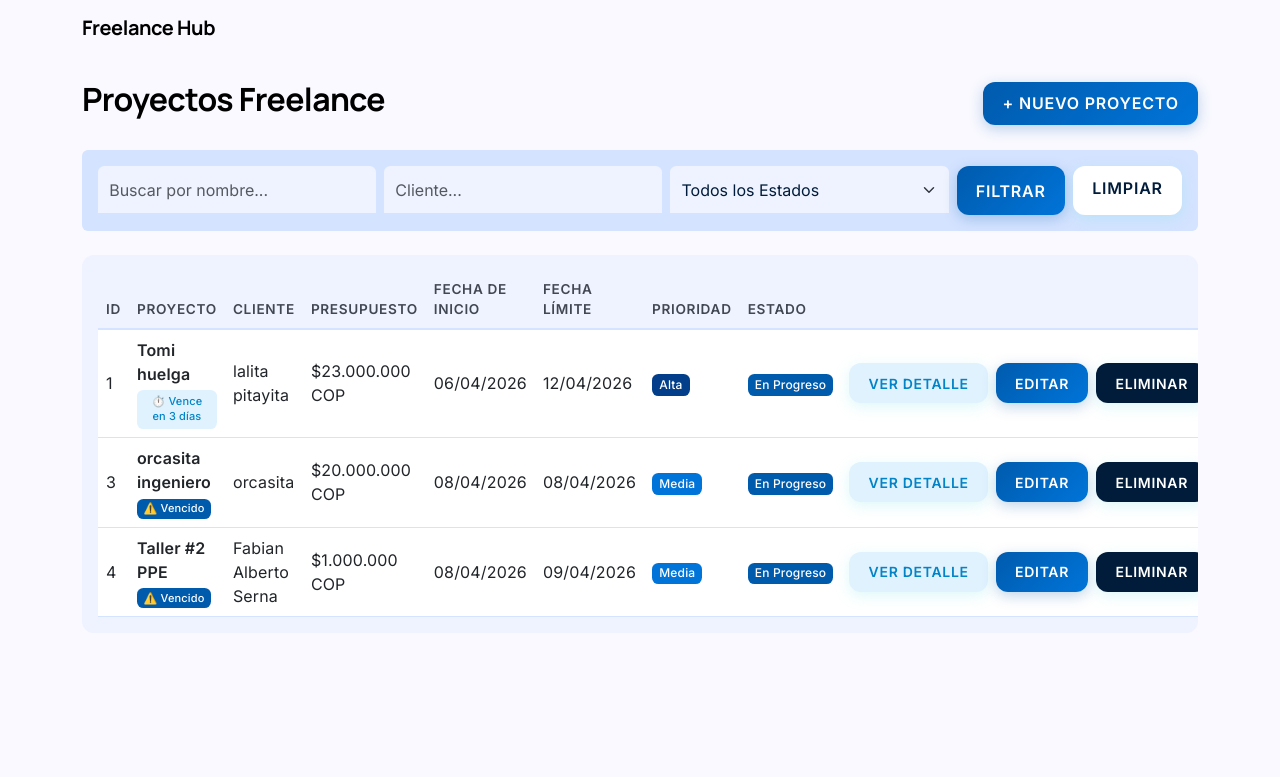
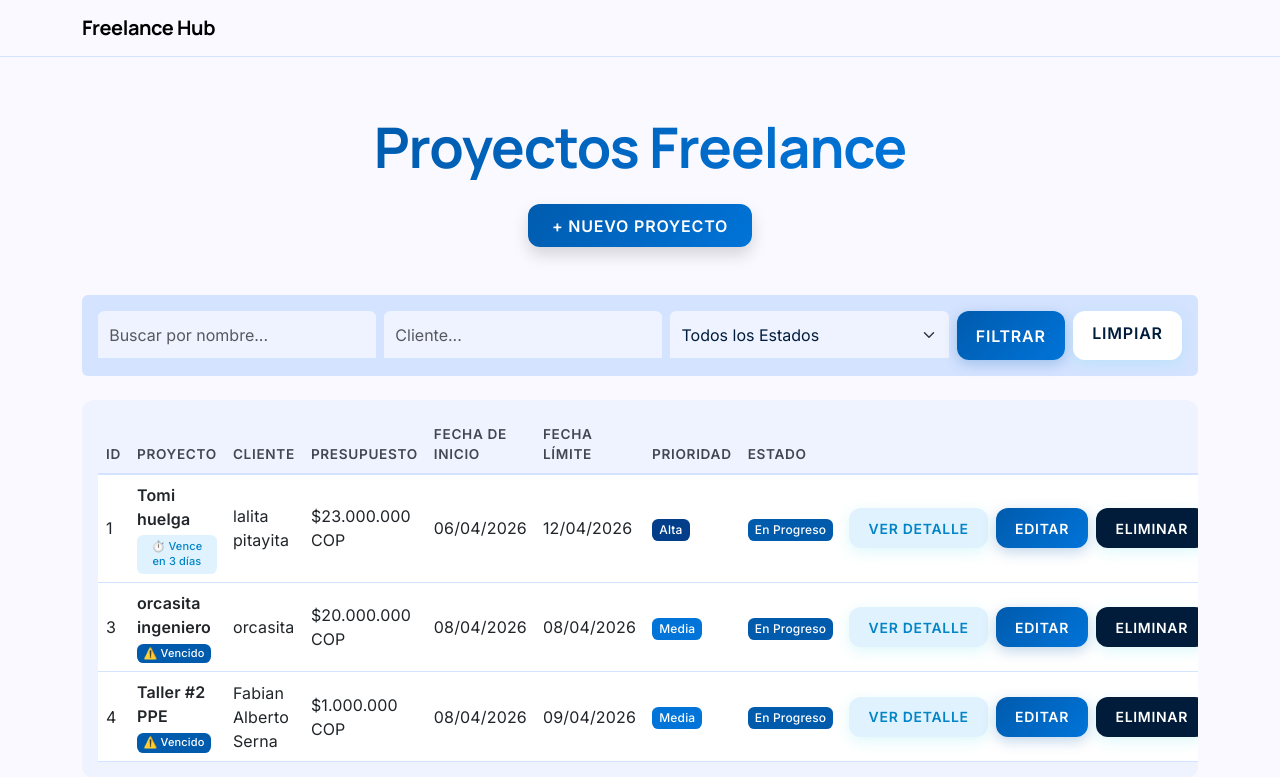
Before and after one commit to TomiCP0919/Taller-2_PPE, a Django app: page /proyectos/ in a window 1280 px wide. Shown: the top 777 px of the page. Before the commit the page ends 617 px from the top, so only its background shows below. Run offline with Django 5.2, Linux system fonts and the light colour scheme; data comes from the database, SQL or seed files in the repository; both versions use the stored data as it was after the commit.

Commit message:
Cambios de estetica

```diff
--- a/freelance_hub/templates/freelance_hub/base.html
+++ b/freelance_hub/templates/freelance_hub/base.html
@@ -1,6 +1,7 @@
 {% load static %}
 <!DOCTYPE html>
 <html lang="es">
+
 <head>
     <meta charset="UTF-8">
     <meta name="viewport" content="width=device-width, initial-scale=1.0">
@@ -8,13 +9,17 @@
     <!-- Google Fonts -->
     <link rel="preconnect" href="https://fonts.googleapis.com">
     <link rel="preconnect" href="https://fonts.gstatic.com" crossorigin>
-    <link href="https://fonts.googleapis.com/css2?family=Inter:wght@400;500;600&family=Manrope:wght@600;700;800&display=swap" rel="stylesheet">
+    <link
+        href="https://fonts.googleapis.com/css2?family=Inter:wght@400;500;600&family=Manrope:wght@600;700;800&display=swap"
+        rel="stylesheet">
     <!-- Bootstrap & Custom CSS -->
     <link href="https://cdn.jsdelivr.net/npm/bootstrap@5.3.0/dist/css/bootstrap.min.css" rel="stylesheet">
     <link rel="stylesheet" href="{% static 'freelance_hub/css/styles.css' %}">
 </head>
+
 <body>
-    <nav class="navbar navbar-expand-lg navbar-dark mb-4">
+    <nav class="navbar navbar-expand-lg navbar-dark mb-4 border-bottom"
+        style="border-color: var(--surf-container-highest) !important;">
         <div class="container">
             <a class="navbar-brand" href="{% url 'freelance_hub:landing' %}">Freelance Hub</a>
             <ul class="navbar-nav ms-auto">
@@ -26,4 +31,5 @@
     </div>
     <script src="https://cdn.jsdelivr.net/npm/bootstrap@5.3.0/dist/js/bootstrap.bundle.min.js"></script>
 </body>
+
 </html>
--- a/freelance_hub/templates/freelance_hub/lista_proyectos.html
+++ b/freelance_hub/templates/freelance_hub/lista_proyectos.html
@@ -2,9 +2,13 @@
 {% load humanize %}
 {% block title %}Dashboard - Freelance Hub{% endblock %}
 {% block content %}
-<div class="d-flex justify-content-between align-items-center mb-4">
-    <h2>Proyectos Freelance</h2>
-    <a href="{% url 'freelance_hub:crear_proyecto' %}" class="btn btn-primary">+ Nuevo Proyecto</a>
+<div class="text-center mb-5 mt-5 pt-2">
+    <h1 class="display-4 fw-bold mb-3" style="background: var(--oceanic-gradient); -webkit-background-clip: text; background-clip: text; -webkit-text-fill-color: transparent; display: inline-block; letter-spacing: -1px;">
+        Proyectos Freelance
+    </h1>
+    <div class="d-flex justify-content-center mt-2">
+        <a href="{% url 'freelance_hub:crear_proyecto' %}" class="btn btn-primary px-4 shadow">+ Nuevo Proyecto</a>
+    </div>
 </div>
 
 <!-- Filtros de Búsqueda -->
```
Also changed, not shown: db.sqlite3.
